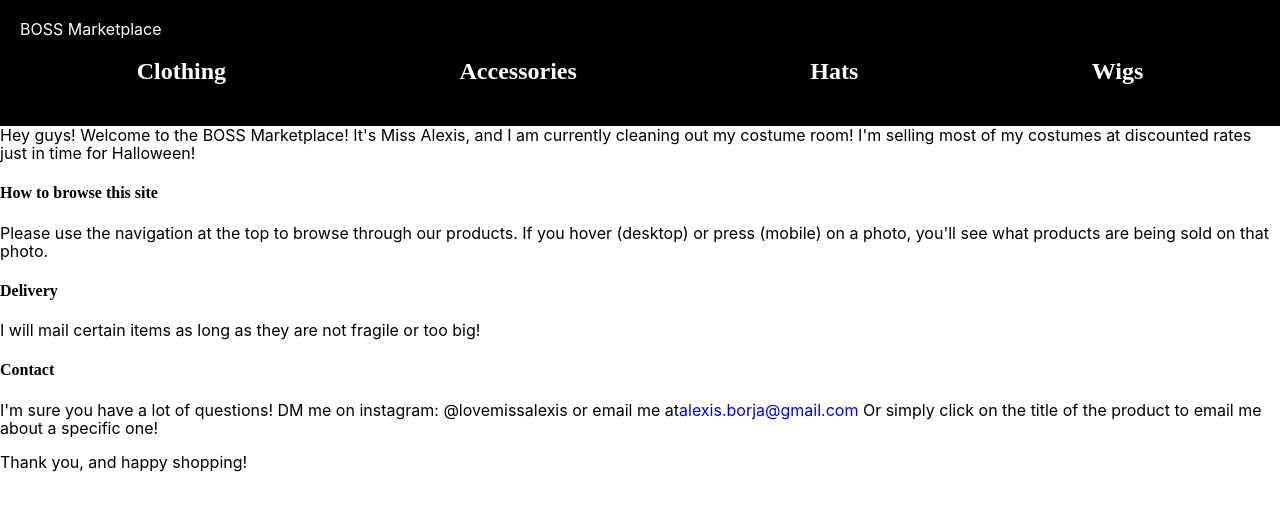
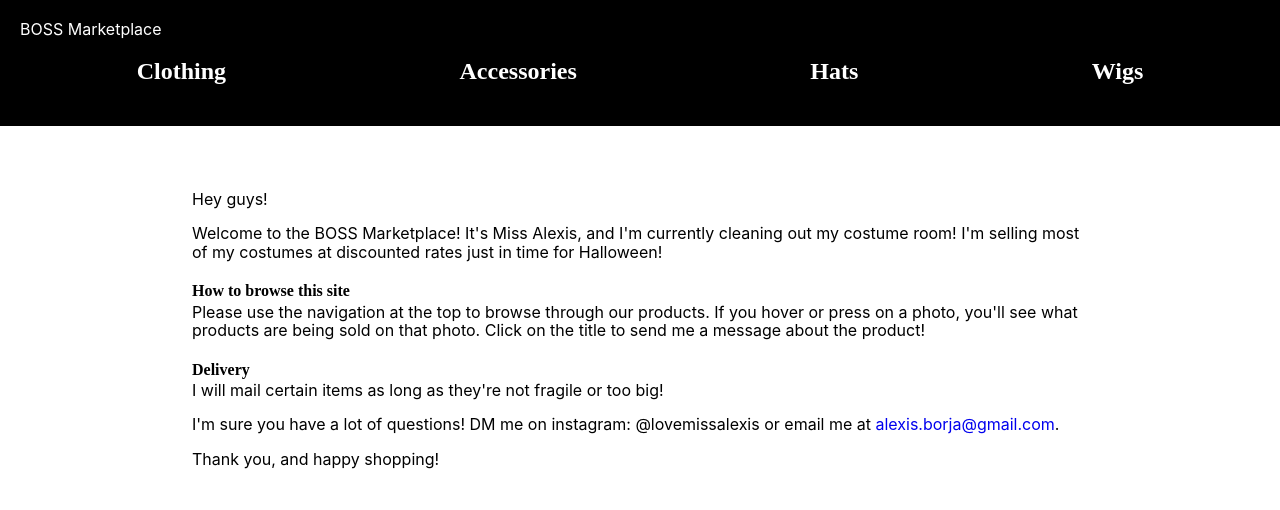
Before and after one commit to alvillaraza/boss-marketplace, a React (Create React App) app: page / in a window 1280 px wide. Shown: the top 510 px of the page. Built offline with nearby package versions, Linux system fonts and the light colour scheme; a web font is replaced by a local one.

Commit message:
landing page blurb

```diff
--- a/src/App.css
+++ b/src/App.css
@@ -45,6 +45,13 @@
 .Marketplace .header-wrapper nav h2:hover {
   text-shadow: 2px 2px 8px #ffffff;
 }
+.Marketplace .landing-page {
+  margin: 10px;
+  margin: 5% 15%;
+}
+.Marketplace .landing-page h4 {
+  margin-bottom: -14px;
+}
 .Marketplace .category-wrapper {
   background-color: white;
   display: flex;
@@ -83,13 +90,19 @@
   width: auto;
   max-width: 350px;
 }
+.Marketplace .description-wrapper .item-title a {
+  color: black;
+}
+.Marketplace .description-wrapper .item-title:hover {
+  text-shadow: 2px 2px 8px #595555;
+}
 .Marketplace .description-wrapper h4,
 .Marketplace .description-wrapper span {
   text-transform: capitalize;
   font-weight: 700;
   margin-block: -11px;
 }
-.Marketplace .description-wrapper .item-title {
+.Marketplace .description-wrapper .items {
   line-height: 1;
 }
 .Marketplace .description-wrapper span {
--- a/src/App.less
+++ b/src/App.less
@@ -38,6 +38,15 @@
       h2:hover {
         text-shadow: 2px 2px 8px #ffffff;
       }
+    }
+  }
+
+  .landing-page {
+    margin: 10px;
+    margin: 5% 15%;
+
+    h4 {
+      margin-bottom: -14px;
     }
   }
 
@@ -89,6 +98,16 @@
     width: auto;
     max-width: 350px;
 
+    .item-title {
+      a {
+        color: black;
+      }
+
+      &:hover {
+        text-shadow: 2px 2px 8px #595555;
+      }
+    }
+
     h4,
     span {
       text-transform: capitalize;
@@ -96,7 +115,7 @@
       margin-block: -11px;
     }
 
-    .item-title {
+    .items {
       line-height: 1;
     }
 
--- a/src/Description.js
+++ b/src/Description.js
@@ -1,11 +1,11 @@
 function Description({ name, itemized }) {
   return (
     <div className="description-wrapper">
-      <h4><a href={`mailto:someone@yoursite.com?subject=BOSS Marketplace ${name}`}>{name}</a></h4>
+      <h4 className="item-title"><a href={`mailto:someone@yoursite.com?subject=BOSS Marketplace ${name}`}>{name}</a></h4>
       {itemized.map((item, idx) => {
         return (
           <div className="description" key={idx}>
-            <p className="item-title">
+            <p className="items">
               Items: <span> {item.item}</span>
             </p>
             <p>
--- a/src/LandingPage/LandingPage.js
+++ b/src/LandingPage/LandingPage.js
@@ -1,26 +1,27 @@
 function LandingPage() {
   return (
-    <section>
-      Hey guys! Welcome to the BOSS Marketplace! It's Miss Alexis, and I am
-      currently cleaning out my costume room! I'm selling most of my costumes at
-      discounted rates just in time for Halloween!
+    <section className="landing-page">
+      Hey guys!
+      <p>
+        Welcome to the BOSS Marketplace! It's Miss Alexis, and I'm currently
+        cleaning out my costume room! I'm selling most of my costumes at
+        discounted rates just in time for Halloween!
+      </p>
       <h4>How to browse this site</h4>
       <p>
         Please use the navigation at the top to browse through our products. If
-        you hover (desktop) or press (mobile) on a photo, you'll see what
-        products are being sold on that photo.
+        you hover or press on a photo, you'll see what
+        products are being sold on that photo. Click on the title to send me a
+        message about the product!
       </p>
       <h4>Delivery</h4>
       <p>
-        I will mail certain items as long as they are not fragile or too big!
+        I will mail certain items as long as they're not fragile or too big!
       </p>
-      <h4>Contact</h4>
       <p>
         I'm sure you have a lot of questions! DM me on instagram:
-        @lovemissalexis or email me at
-        <a href="mailto:someone@yoursite.com">alexis.borja@gmail.com</a> Or
-        simply click on the title of the product to email me about a specific
-        one!
+        @lovemissalexis or email me at{" "}
+        <a href="mailto:someone@yoursite.com">alexis.borja@gmail.com</a>.
       </p>
       <p> Thank you, and happy shopping!</p>
     </section>
```
